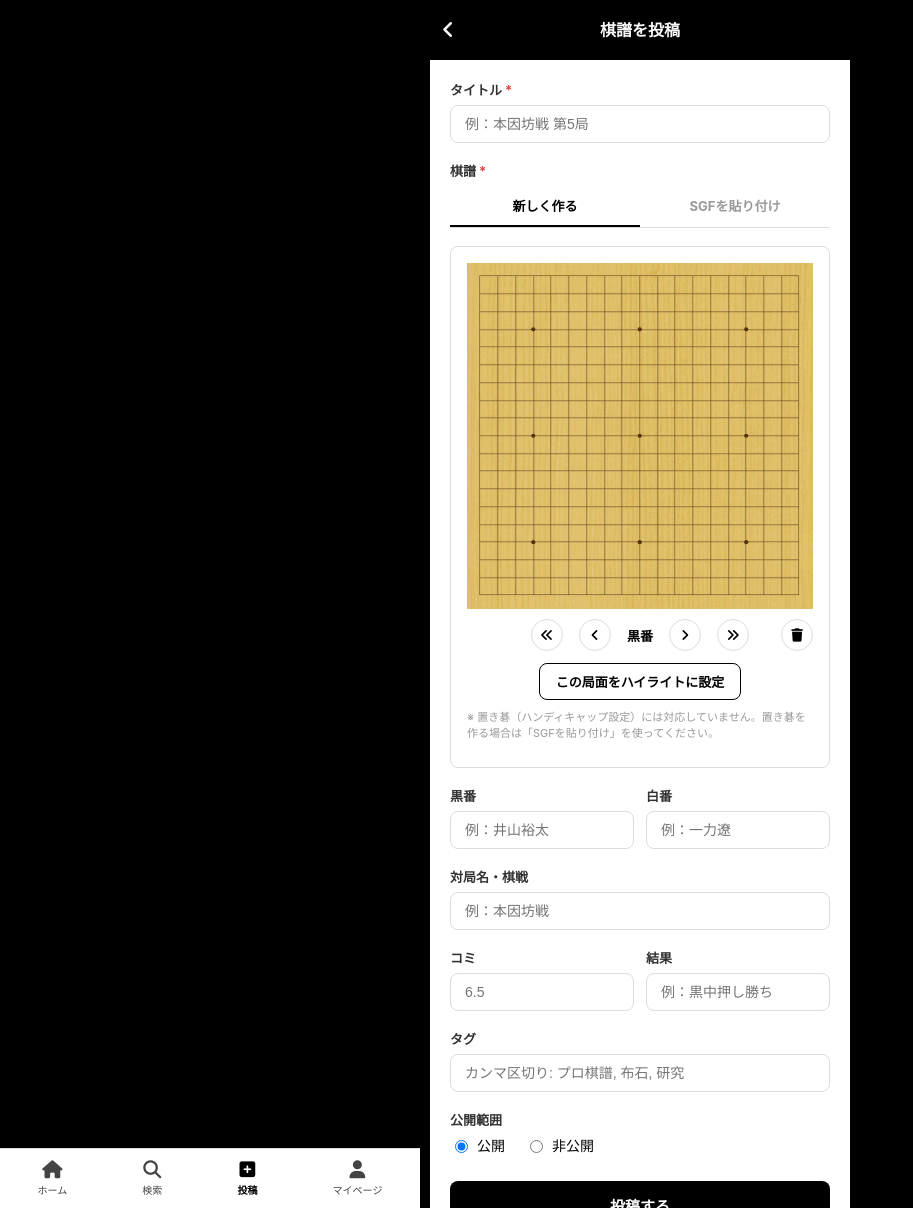
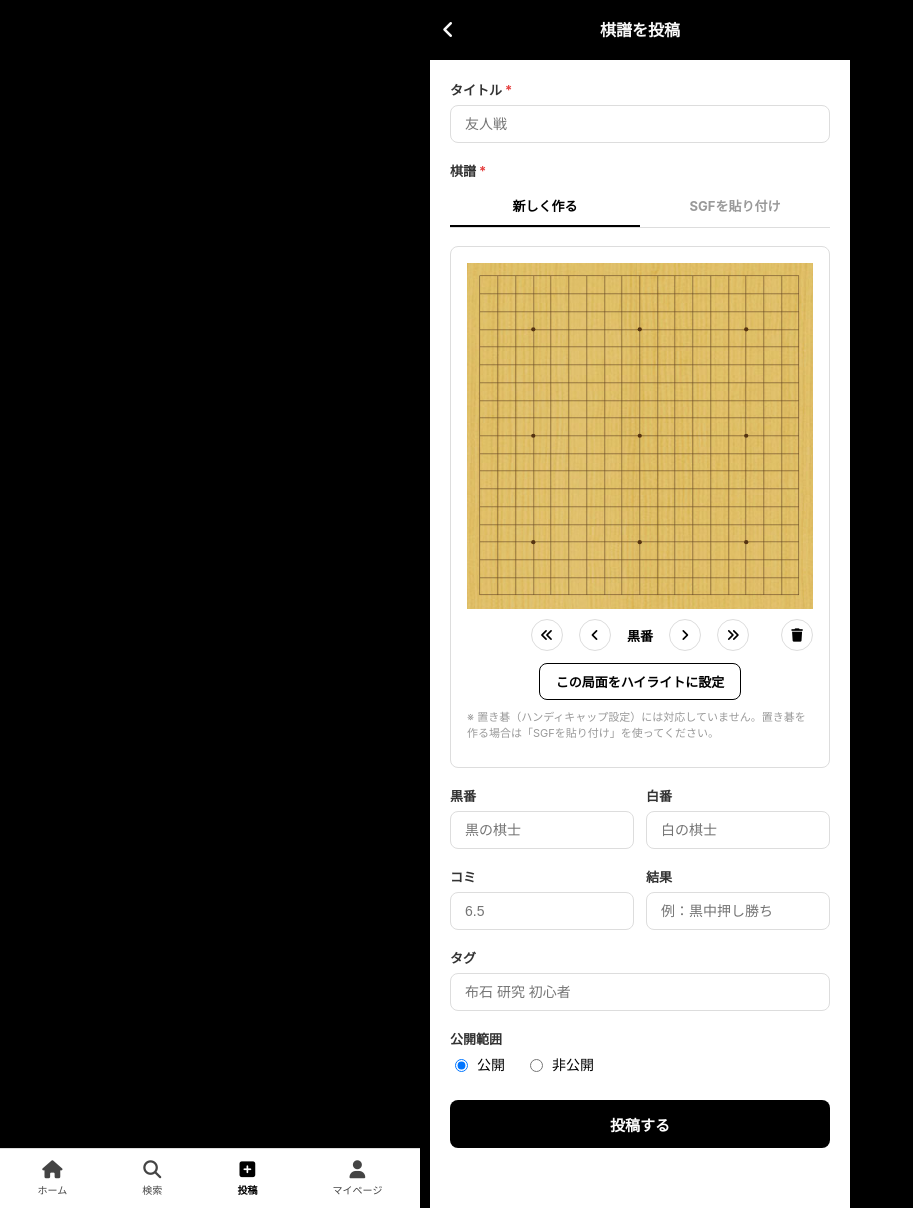
Before and after one commit to KMOkuda/igovote, a Django app: page /kifu/create/ in a window 1280 px wide. Shown: the whole page, without its empty margins (0-913 px from the left). Run offline with Django 4.2, Linux system fonts and the light colour scheme; the visitor is signed in with stand-in values (Sample User, id 1).

Commit message:
UI改善とコメント削除機能を追加、対局名・棋戦項目を削除
- 棋譜作成のタグ入力をカンマ区切りからスペース区切りに変更
- プレースホルダーをよりカジュアルな表現に変更（タイトル「友人戦」、
  黒番/白番「黒の棋士」「白の棋士」、タグ例も簡潔に）
- コメントの@表記を「@ 8」から「@8」に変更し、手数指定なし
  （move_number=0）のコメントには@チップを表示しないように変更
- コメントの削除機能を追加（コメント投稿者または棋譜投稿主のみ削除可）
- 個人が特定されうる「対局名・棋戦」項目をUI・モデルから完全に削除

Co-Authored-By: Claude Sonnet 4.6 <noreply@anthropic.com>

```diff
--- a/kifu_app/models.py
+++ b/kifu_app/models.py
@@ -48,7 +48,6 @@ class Kifu(models.Model):
     # 対局情報（SGFから自動抽出 or 手入力）
     black_player = models.CharField(max_length=100, blank=True, default='')
     white_player = models.CharField(max_length=100, blank=True, default='')
-    event_name = models.CharField(max_length=200, blank=True, default='')
     result = models.CharField(max_length=50, blank=True, default='')
     komi = models.FloatField(null=True, blank=True)
     handicap = models.IntegerField(default=0)
--- a/kifu_app/static/kifu_app/css/style.css
+++ b/kifu_app/static/kifu_app/css/style.css
@@ -231,6 +231,16 @@ textarea {
 .like {
   font-size: 12px;
   color: #888;
+}
+
+.comment-delete-btn {
+  font-size: 12px;
+  color: #ccc;
+  cursor: pointer;
+  align-self: center;
+}
+.comment-delete-btn:hover {
+  color: #c00;
 }
 
 /* ==========================================================================
--- a/kifu_app/templates/kifu_app/kifu_create.html
+++ b/kifu_app/templates/kifu_app/kifu_create.html
@@ -29,7 +29,7 @@
 
     <div class="form-group">
       <label class="form-label">タイトル <span class="required">*</span></label>
-      <input type="text" name="title" class="form-input" placeholder="例：本因坊戦 第5局" required>
+      <input type="text" name="title" class="form-input" placeholder="友人戦" required>
     </div>
 
     <div class="form-group">
@@ -84,17 +84,12 @@
     <div class="form-row">
       <div class="form-group form-half">
         <label class="form-label">黒番</label>
-        <input type="text" name="black_player" class="form-input" placeholder="例：井山裕太">
+        <input type="text" name="black_player" class="form-input" placeholder="黒の棋士">
       </div>
       <div class="form-group form-half">
         <label class="form-label">白番</label>
-        <input type="text" name="white_player" class="form-input" placeholder="例：一力遼">
+        <input type="text" name="white_player" class="form-input" placeholder="白の棋士">
       </div>
-    </div>
-
-    <div class="form-group">
-      <label class="form-label">対局名・棋戦</label>
-      <input type="text" name="event_name" class="form-input" placeholder="例：本因坊戦">
     </div>
 
     <div class="form-row">
@@ -110,7 +105,7 @@
 
     <div class="form-group">
       <label class="form-label">タグ</label>
-      <input type="text" name="tags" class="form-input" placeholder="カンマ区切り: プロ棋譜, 布石, 研究">
+      <input type="text" name="tags" class="form-input" placeholder="布石 研究 初心者">
     </div>
 
     <div class="form-group">
@@ -161,9 +156,6 @@ document.getElementById('sgf-textarea').addEventListener('blur', function() {
   }
   if (!document.querySelector('[name="white_player"]').value) {
     document.querySelector('[name="white_player"]').value = get('PW');
-  }
-  if (!document.querySelector('[name="event_name"]').value) {
-    document.querySelector('[name="event_name"]').value = get('EV');
   }
   if (!document.querySelector('[name="result"]').value) {
     document.querySelector('[name="result"]').value = get('RE');
--- a/kifu_app/urls.py
+++ b/kifu_app/urls.py
@@ -21,6 +21,7 @@ urlpatterns = [
     path('api/kifu/<int:kifu_id>/comments/', views.api_comments, name='api_comments'),
     path('api/kifu/<int:kifu_id>/comment/', views.api_comment_post, name='api_comment_post'),
     path('api/comment/<int:comment_id>/like/', views.api_comment_like, name='api_comment_like'),
+    path('api/comment/<int:comment_id>/delete/', views.api_comment_delete, name='api_comment_delete'),
     path('api/kifu/<int:kifu_id>/like/', views.api_kifu_like, name='api_kifu_like'),
 
     # 認証
--- a/kifu_app/views.py
+++ b/kifu_app/views.py
@@ -112,14 +112,13 @@ def kifu_create(request):
                 visibility=visibility,
                 black_player=request.POST.get('black_player', ''),
                 white_player=request.POST.get('white_player', ''),
-                event_name=request.POST.get('event_name', ''),
                 result=request.POST.get('result', ''),
                 komi=request.POST.get('komi') or None,
                 handicap=request.POST.get('handicap', 0),
                 highlight_move=highlight_move,
             )
-            # タグ処理
-            for tag_name in [t.strip() for t in tag_input.split(',') if t.strip()]:
+            # タグ処理（スペース区切り）
+            for tag_name in [t.strip() for t in tag_input.split() if t.strip()]:
                 tag, _ = Tag.objects.get_or_create(name=tag_name)
                 kifu.tags.add(tag)
 
@@ -227,6 +226,17 @@ def api_comment_post(request, kifu_id):
 
 @login_required
 @require_POST
+def api_comment_delete(request, comment_id):
+    """コメント削除（コメント投稿者または棋譜投稿主のみ）"""
+    comment = get_object_or_404(Comment, pk=comment_id)
+    if request.user != comment.user and request.user != comment.kifu.user:
+        return JsonResponse({'error': 'forbidden'}, status=403)
+    comment.delete()
+    return JsonResponse({'deleted': True})
+
+
+@login_required
+@require_POST
 def api_comment_like(request, comment_id):
     """コメントいいねトグル"""
     comment = get_object_or_404(Comment, pk=comment_id)
```
Also changed, not shown: kifu_app/static/kifu_app/js/script.js (+6 -6 lines), kifu_app/templates/kifu_app/kifu_detail.html (+23 -9 lines), kifu_app/migrations/0003_remove_kifu_event_name.py (added).
